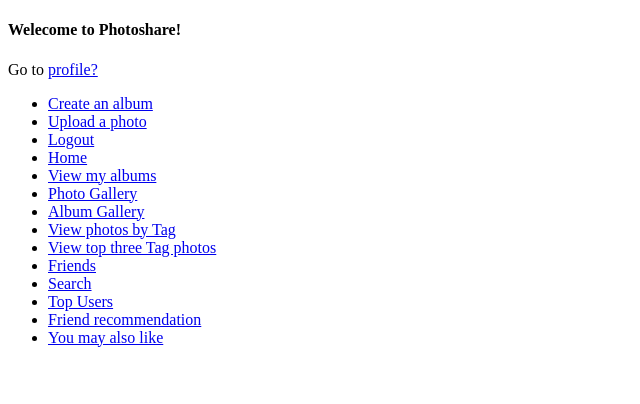
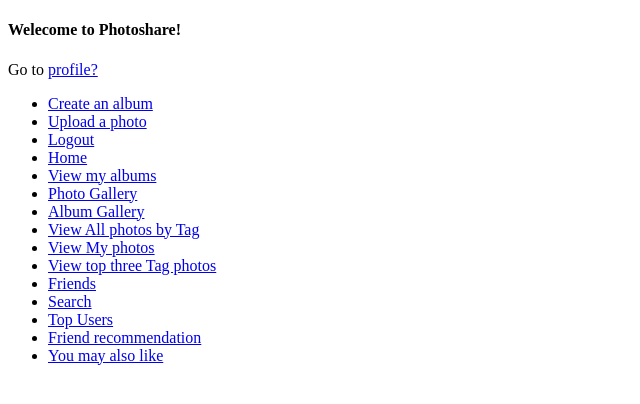
Before and after one commit to zhuceyezi/Photoshare, a Flask app: page / in a window 1280 px wide. Shown: the top 404 px of the page, without its empty margins (0-640 px from the left). Run offline with Flask 2, Linux system fonts and the light colour scheme; data comes from the database, SQL or seed files in the repository.

Commit message:
try to fix two viewPhotos

```diff
--- a/app.py
+++ b/app.py
@@ -24,7 +24,7 @@
 
 # These will need to be changed according to your creditionals
 app.config['MYSQL_DATABASE_USER'] = 'root'
-app.config['MYSQL_DATABASE_PASSWORD'] = 'zhuceyezi'             # change this 'zhuceyezi'
+app.config['MYSQL_DATABASE_PASSWORD'] = 'Huohx123'             # change this 'zhuceyezi'
 app.config['MYSQL_DATABASE_DB'] = 'pa1'
 app.config['MYSQL_DATABASE_HOST'] = 'localhost'
 mysql.init_app(app)
@@ -561,15 +561,17 @@
     conn.commit()
 
 
-@app.route('/viewPhotosByTag/<tag>', defaults={'user_id': None})
-@app.route('/viewPhotosByTag/<tag>/<int:user_id>')
-def viewAllPhotosByTag(tag, user_id=None):
+# @app.route('/viewPhotosByTag/<tag>', defaults={'user_id': None})
+@app.route('/viewPhotosByTag', methods=['GET'])
+def viewAllPhotosByTag():
     """
     Input: (str) tag of a photo.\n
     Output: a html template passing a list of photo tuples (photo_id, imgdata, caption)\n
     Exhibit all photos of a certain tag
     """
     cursor = conn.cursor()
+    # get tag from url
+    tag = request.args.get('tag')
     # query = f"SELECT associate.photo_id, Photos.imgdata, Photos.caption FROM Photos, associate WHERE word = '{tag}'"
     # cursor.execute(query)
     # photos = cursor.fetchall()
@@ -586,18 +588,18 @@
     if request.method == 'POST':
         view_type = request.form['view-type']
     if view_type == 'all':
-        return redirect(url_for('viewPhotosByTag', tag=tag))
+        return redirect(url_for('viewPhotosByTag', tag=tag, photos= photos[1]))
     elif view_type == 'my':
-        return redirect(url_for('viewMyPhotosByTag', tag=tag, user_id=user_id))
+        return redirect(url_for('viewUserPhotosByTag', tag=tag, user_id=user_id, photos= photos[1]))
 
 
-    return render_template('viewPhotosByTag.html', tag=tag, user_id=user_id, photos=photos)
+    return render_template('viewPhotosByTag.html', tag=tag, photos=photos)
 
 
 
-@app.route('/viewUserPhotos/<int:user_id>/ByTag/<string:tag>', methods=["GET"])
+@app.route('/viewUserPhotosByTag', methods=["GET"])
 @flask_login.login_required
-def viewUserPhotosByTag(user_id, tag):
+def viewUserPhotosByTag():
     """
     Input: (int) user_id of user.\n
     (str) tag of a photo.\n
@@ -605,6 +607,8 @@
     Exhibit all photos of a certain tag of one user
     """
     cursor = conn.cursor()
+    user_id = request.args.get('user_id')
+    tag = request.args.get('tag')
     # query = f"SELECT photo_id FROM(SELECT associate.photo_id, Photos.user_id,\
     #          Photos.caption FROM Photos, associate WHERE word='{tag}') as x WHERE x.user_id = {user_id}"
     # cursor.execute(query)
@@ -614,24 +618,24 @@
     #----------------------------------------------------------------------------------------------------
     # Query to get all tags associated with user's photos
     tags_query = f"SELECT DISTINCT word FROM associate WHERE photo_id IN \
-                   (SELECT photo_id FROM Photos WHERE user_id = {user_id})"
+                   (SELECT photo_id FROM Photos WHERE user_id = '{user_id}')"
     cursor.execute(tags_query)
     tags = [row[0] for row in cursor.fetchall()]
 
     # Query to get photos associated with selected tag
-    photos_query = f"SELECT photo_id, imgdata, caption FROM Photos, associate \
-                     WHERE word = '{tag}' AND photo_id = associate.photo_id \
-                     AND user_id = {user_id}"
+    photos_query = f"SELECT Photos.photo_id, imgdata, caption FROM Photos, associate \
+                     WHERE word = '{tag}' AND Photos.photo_id = associate.photo_id \
+                     AND user_id = '{user_id}'"
     cursor.execute(photos_query)
     photos = cursor.fetchall()
 
     cursor.close()
-
-    return render_template('viewUserPhotosByTag.html', photos=photos, base64=base64,
+    conn.commit() # commit changes to db
+    return render_template('viewUserPhotosByTag.html', photos=photos[1], base64=base64,
                            user_id=user_id, tag=tag, tags=tags)
 
 
-@app.route('/popularTags', methods=["GET"])
+@app.route('/viewMostpopularTags', methods=["GET"])
 def viewMostPopularTags():
     """ List the most popular three tags, i.e., the three tags
         that are associated with the largest number of photos, in descending
@@ -640,7 +644,8 @@
     cursor.execute(
         f"SELECT word FROM (SELECT word, COUNT(photo_id) FROM associate GROUP BY word ORDER BY COUNT(photo_id) DESC LIMIT 3) as x")
     tags = cursor.fetchall()
-    return render_template('popularTags.html', tags=tags)
+    conn.commit()
+    return render_template('viewMostPopularTags.html', tags=tags)
 
 
 def searchByTags(string):
@@ -651,7 +656,7 @@
     lst = []
     for tag in tags:
         cursor.execute(
-            "SELECT p.imgdata, p.photo_id, p.caption FROM photos p, (SELECT photo_id, word FROM associate WHERE word = '{tag}') as x WHERE p.photo_id = x.photo_id;")
+            "SELECT p.imgdata, p.photo_id, p.caption FROM photos p, (SELECT photo_id, word FROM associate WHERE word = '{{tag}}') as x WHERE p.photo_id = x.photo_id;")
         lst += cursor.fetchall()
     return lst
 
--- a/templates/hello.html
+++ b/templates/hello.html
@@ -33,8 +33,9 @@
   <li><a href="/view_albums">View my albums</a></li>
   <li><a href="/gallery">Photo Gallery</a></li>
   <li><a href="/album_gallery">Album Gallery</a></li>
-  <li><a href="/viewPhotosByTag">View photos by Tag</a></li>
-  <li><a href="/viewpopularTags">View top three Tag photos</a></li>
+  <li><a href="/viewPhotosByTag">View All photos by Tag</a></li>
+  <li><a href="/viewUserPhotosByTag">View My photos</a></li>
+  <li><a href="/viewMostpopularTags">View top three Tag photos</a></li>
   <li><a href="/friends">Friends</a></li>
   <li><a href="/search">Search</a></li>
   <li><a href="/top_users">Top Users</a></li>
--- a/templates/viewPhotosByTag.html
+++ b/templates/viewPhotosByTag.html
@@ -29,7 +29,7 @@
     <!-- Search Photos by Tags -->
     <div id="search-container">
         <h3>Search Photos by Tags</h3>
-        <form action="{{ url_for('viewPhotosByTag', tag=tag, user_id=user_id) }}" method="post">
+        <form action="{{ url_for('viewPhotosByTag', tag=tag, photos=photos[1]) }}" method="post">
           <input type="text" name="search-tags" placeholder="Enter tags separated by spaces">
           <input type="submit" value="Search">
         </form>
@@ -58,7 +58,7 @@
             <!-- Display tags associated with the selected photos -->
             {% if tags %}
                 {% for tag in tags %}
-            <li><a href="/viewPhotosByTag/{{ tag[0] }}">{{ tag[0] }}</a></li>
+            <li><a href="/viewPhotosByTag?tag={{tag}}&photos= {{photos[1]}}">{{ tag[0] }}</a></li> <!--photos[1] is imgdata-->>
                 {% endfor %}
             {% endif %}
 
--- a/templates/viewUserPhotosByTag.html
+++ b/templates/viewUserPhotosByTag.html
@@ -12,7 +12,7 @@
     <!-- Search Photos by Tags -->
     <div id="search-container">
         <h3>Search Photos by Tags</h3>
-        <form action="{{ url_for('viewUserPhotoByTag', tag=tag, user_id=user_id) }}" method="post">
+        <form action="{{ url_for('viewUserPhotoByTag', tag=tag, user_id=user_id, photos= photos[1]) }}" method="post">
           <input type="text" name="search-tags" placeholder="Enter tags separated by spaces">
           <input type="submit" value="Search">
         </form>
@@ -38,7 +38,8 @@
         {% if tags %}
             <ul>
                 {% for tag in tags %}
-                <li><a href="/viewUserPhotosByTag/{{ user_id }}/{{ tag[0] }}">{{ tag[0] }}</a></li>
+                <li><a href="/viewUserPhotosByTag/?photos={{photos}}&base64={{base64}}&
+                    user_id={{user_id}}&tag={{tag}}& tags={{tags}}">{{ tag[0] }}</a></li>
                 {% endfor %}
             </ul>
         {% else %}
```
Also changed, not shown: templates/viewMostPopularTags.html (renamed from templates/popularTags.html).
